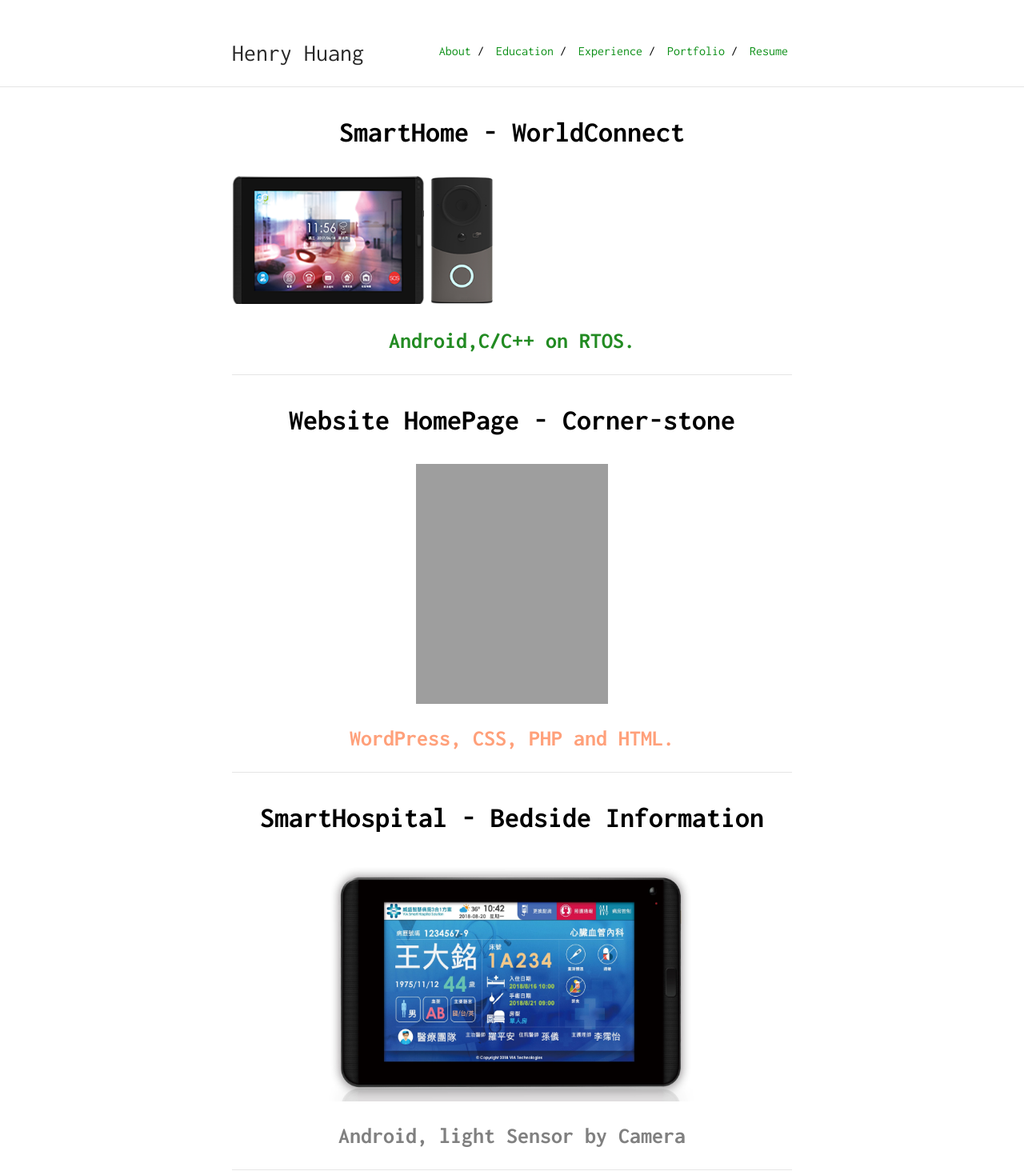
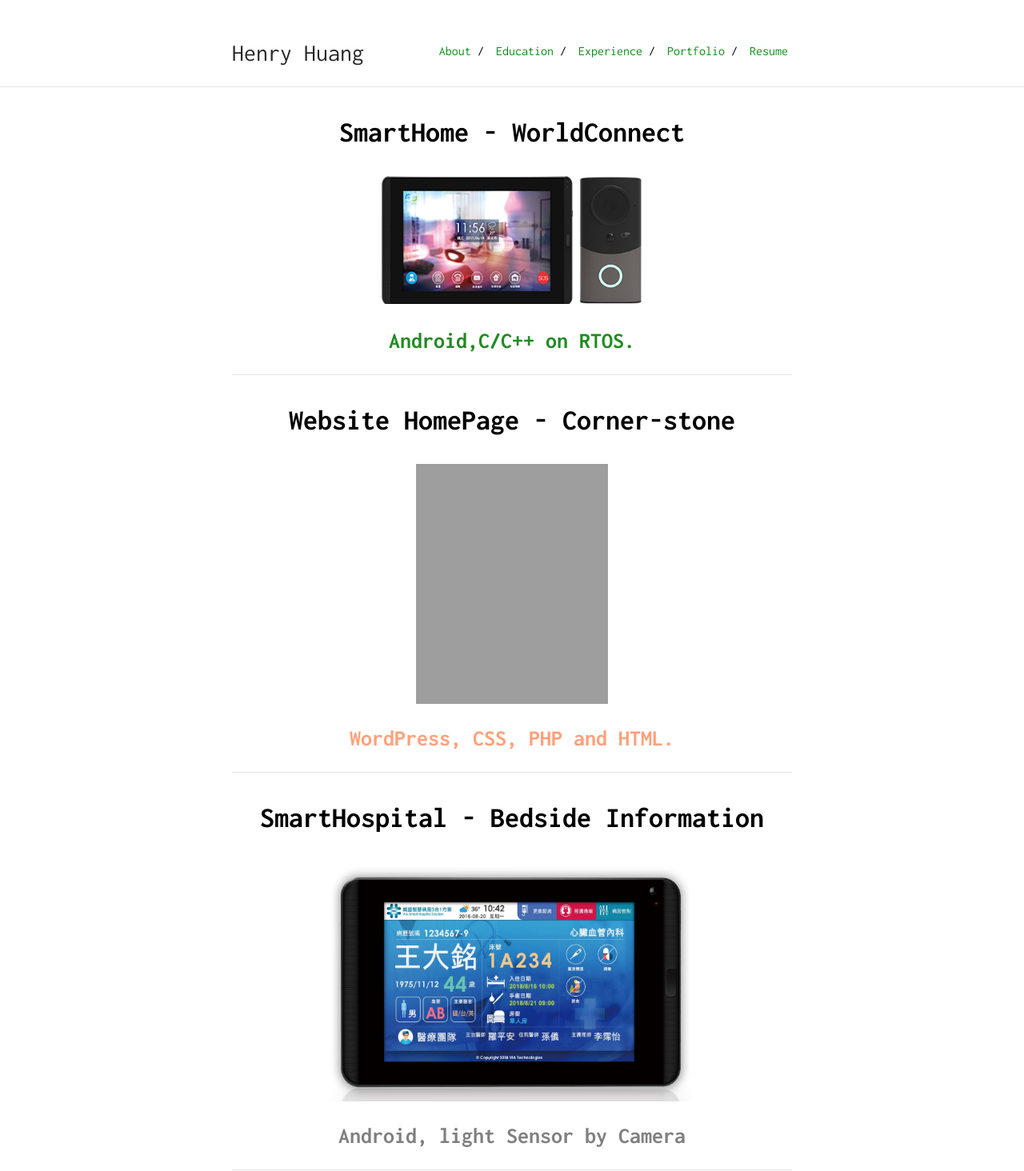
Before and after one commit to henry0726/henry0726.github.io, a Jekyll site: the page built from portfolio.md, in a window 1280 px wide. Shown: the whole page at 80% size. Built offline with Jekyll 4.4.1, drawn with Linux system fonts in a browser that asks for light colours; grey boxes are pictures that could not be loaded.

Commit message:
Update portfolio.md

```diff
--- a/portfolio.md
+++ b/portfolio.md
@@ -3,26 +3,26 @@ layout: default
 is_contact: true
 ---
 <p align="center" style="font-weight:bolder;font-size:36px;"> SmartHome - WorldConnect</p>
-<dvi align="center">
+<div align="center">
 <img src="WorldConnect.png" style="width:240px;height:160px;margin:auto;"/>
 <img src="SmartDoorBell.png" style="width:80px;height:160px;margin:auto;"/>
-</dvi>
+</div>
 <p align="center" style="font-weight:bolder;font-size:28px;color:forestgreen;">Android,C/C++ on RTOS.</p>
 
 ---
 
 <p align="center" style="font-weight:bolder;font-size:36px;"> Website HomePage - Corner-stone</p>
-<dvi align="center">
+<div align="center">
 <img src="corner-stone.png" style="width:240px;height:300px;display:block; margin:auto;"/>
-</dvi>
+</div>
 <p align="center" style="font-weight:bolder;font-size:28px;color:lightsalmon;">WordPress, CSS, PHP and HTML.</p>
 
 ---
 
 <p align="center" style="font-weight:bolder;font-size:36px;"> SmartHospital - Bedside Information </p>
-<dvi align="center">
+<div align="center">
 <img src="SmartHospital.jpg" style="width:460px;height:300px;display:block; margin:auto;"/>
-</dvi>
+</div>
 <p align="center" style="font-weight:bolder;font-size:28px;color:gray;">Android, light Sensor by Camera</p>
 
 ---
```
